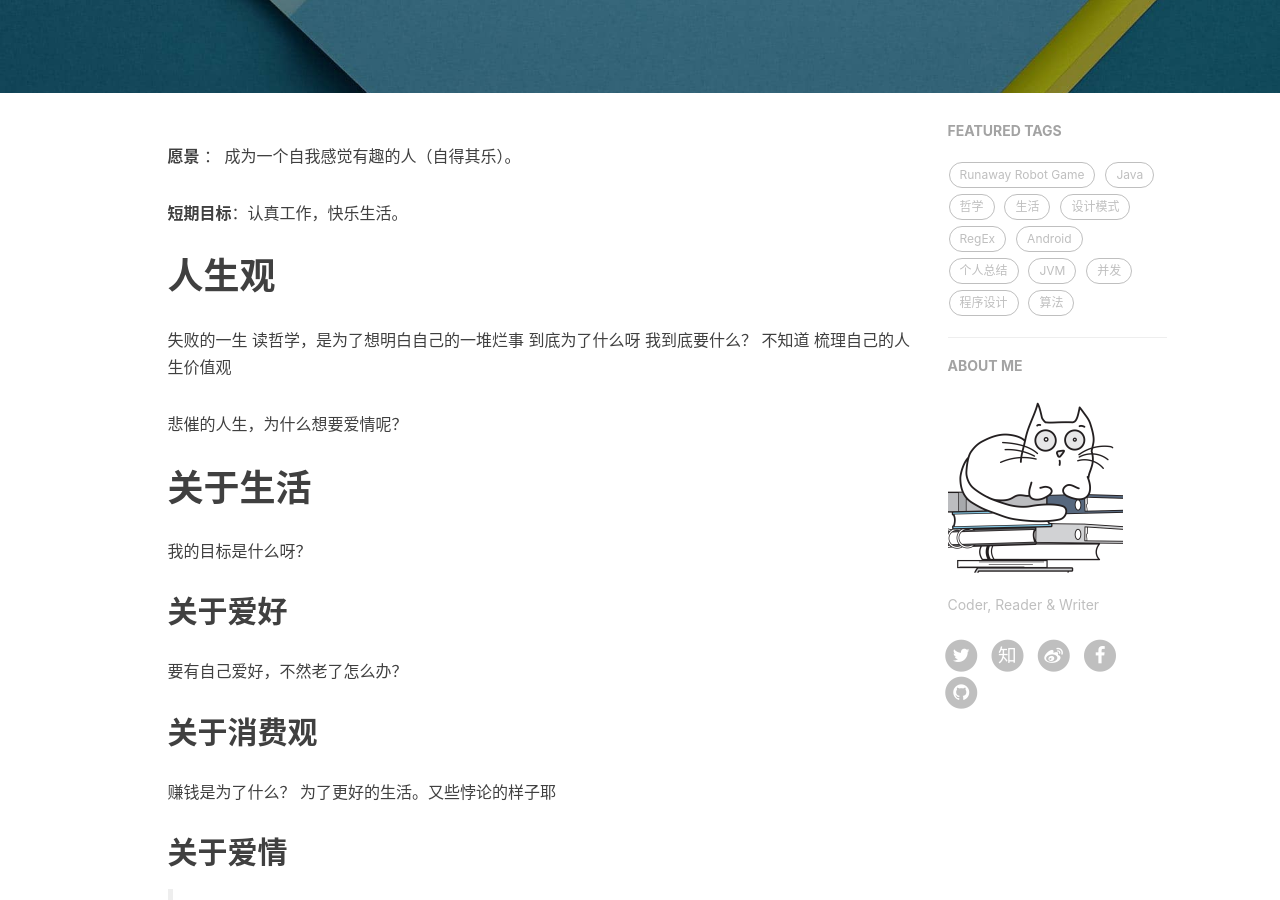
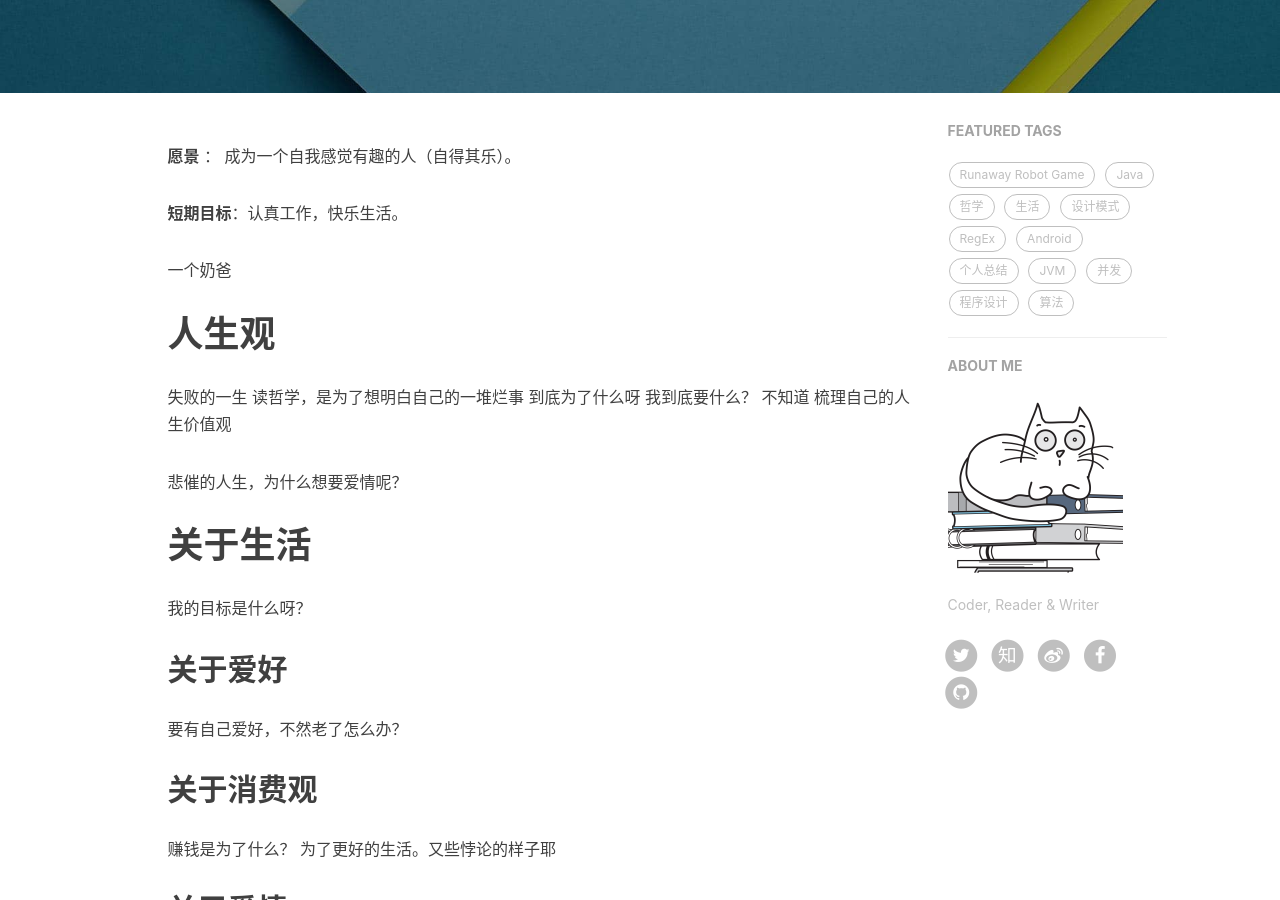
Before and after one commit to fxleyu/fxleyu.github.io, a Jekyll site: the page built from self-portrayal.md, in a window 1280 px wide and 900 px high, scrolled down 305 px. Built offline with Jekyll 4.4.1, drawn with Linux system fonts in a browser that asks for light colours; nearby versions of some CDN libraries; comment, search, counter and statistics services are not loaded.

Commit message:
Update self-portrayal.md

```diff
--- a/self-portrayal.md
+++ b/self-portrayal.md
@@ -7,6 +7,8 @@ title: Self-portrait
 
 
 **短期目标**：认真工作，快乐生活。
+
+一个奶爸
 
 # 人生观
 失败的一生
```
